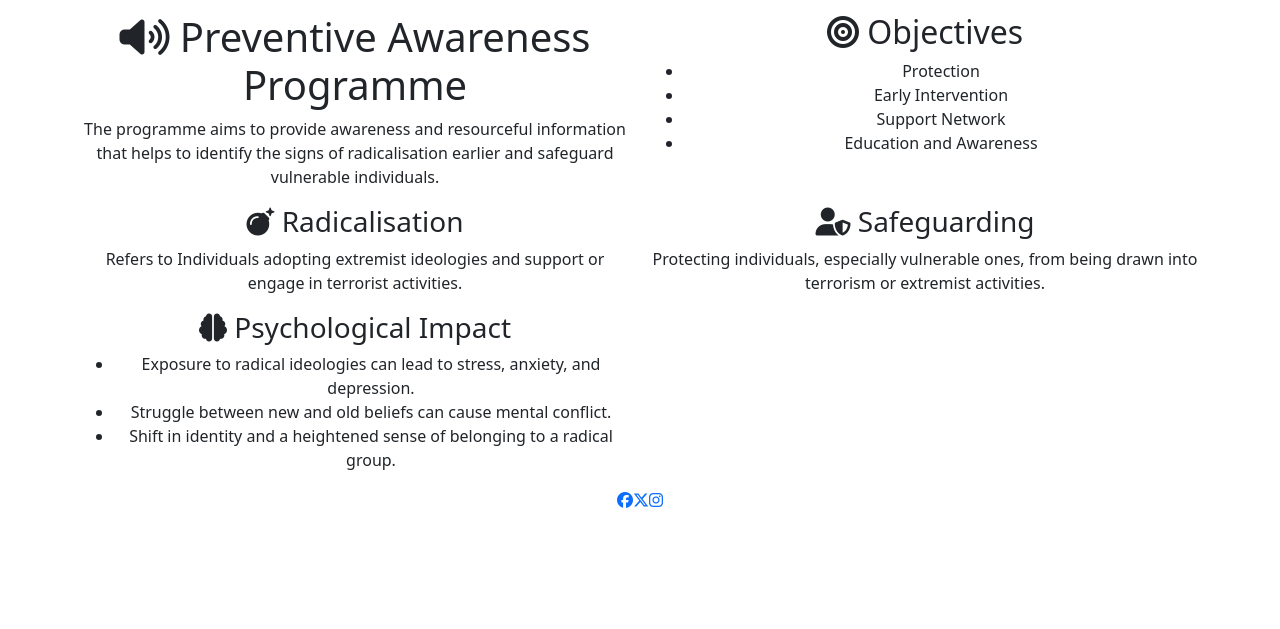
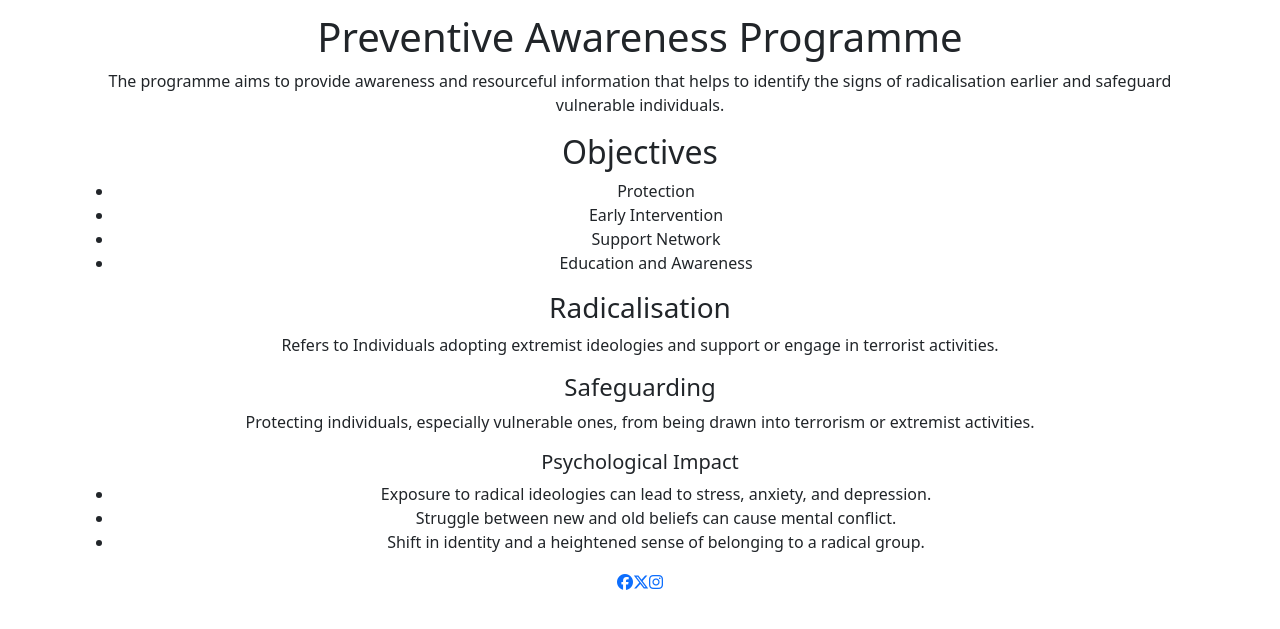
Before and after one commit to orechelsea/Prevent-Awareness, a plain HTML site: page index.html in a window 1280 px wide. Shown: the part 109-738 px from the top of the page. Drawn offline with nearby package versions, Linux system fonts and the light colour scheme; a web font is replaced by a local one.

Commit message:
changed some html content

```diff
--- a/index.html
+++ b/index.html
@@ -62,15 +62,14 @@
     <!-- main content -->
     <main>
         <div id="hero"></div>
-
         <div class="container text-center">
-            <div class="row row-cols-2 ">
-              <div class="col box preventive-awareness-programme">
-                <h1><i class="fa-solid fa-volume-high"></i> Preventive Awareness Programme</h1>
+          <div class="row">
+            <div class="col-info-box">
+              <h1>Preventive Awareness Programme</h1>
               <p>The programme aims to provide awareness and resourceful information that helps to identify the signs of radicalisation earlier and safeguard vulnerable individuals.</p>
             </div>
-              <div class="col box Objectives">
-                <h2><i class="fa-solid fa-bullseye"></i> Objectives</h2>
+            <div class="col-love-box">
+              <h2>Objectives</h2>
               <ul>
                 <li>Protection</li>
                 <li>Early Intervention</li>
@@ -78,16 +77,16 @@
                 <li>Education and Awareness</li>
               </ul>
             </div>
-              <div class="col box radicalisation">
-                <h3><i class="fa-solid fa-bomb"></i> Radicalisation</h3>
+            <div class="col-love-box">
+              <h3>Radicalisation</h3>
               <p>Refers to Individuals adopting extremist ideologies and support or engage in terrorist activities.</p>
             </div>
-              <div class="col box safeguarding">
-                <h3><i class="fa-solid fa-user-shield"></i> Safeguarding</h3>
+            <div class="col-love-box2">
+              <h4>Safeguarding</h4>
               <p>Protecting individuals, especially vulnerable ones, from being drawn into terrorism or extremist activities.</p>
             </div>
-              <div class="col box psychological-impact">
-                <h3><i class="fa-solid fa-brain"></i> Psychological Impact</h3>
+            <div class="col-love-box3">
+              <h5>Psychological Impact</h5>
               <ul>
                   <li>Exposure to radical ideologies can lead to stress, anxiety, and depression.</li>
                   <li>Struggle between new and old beliefs can cause mental conflict.</li>
```
Lines whose indentation alone changed are shown as unchanged.
